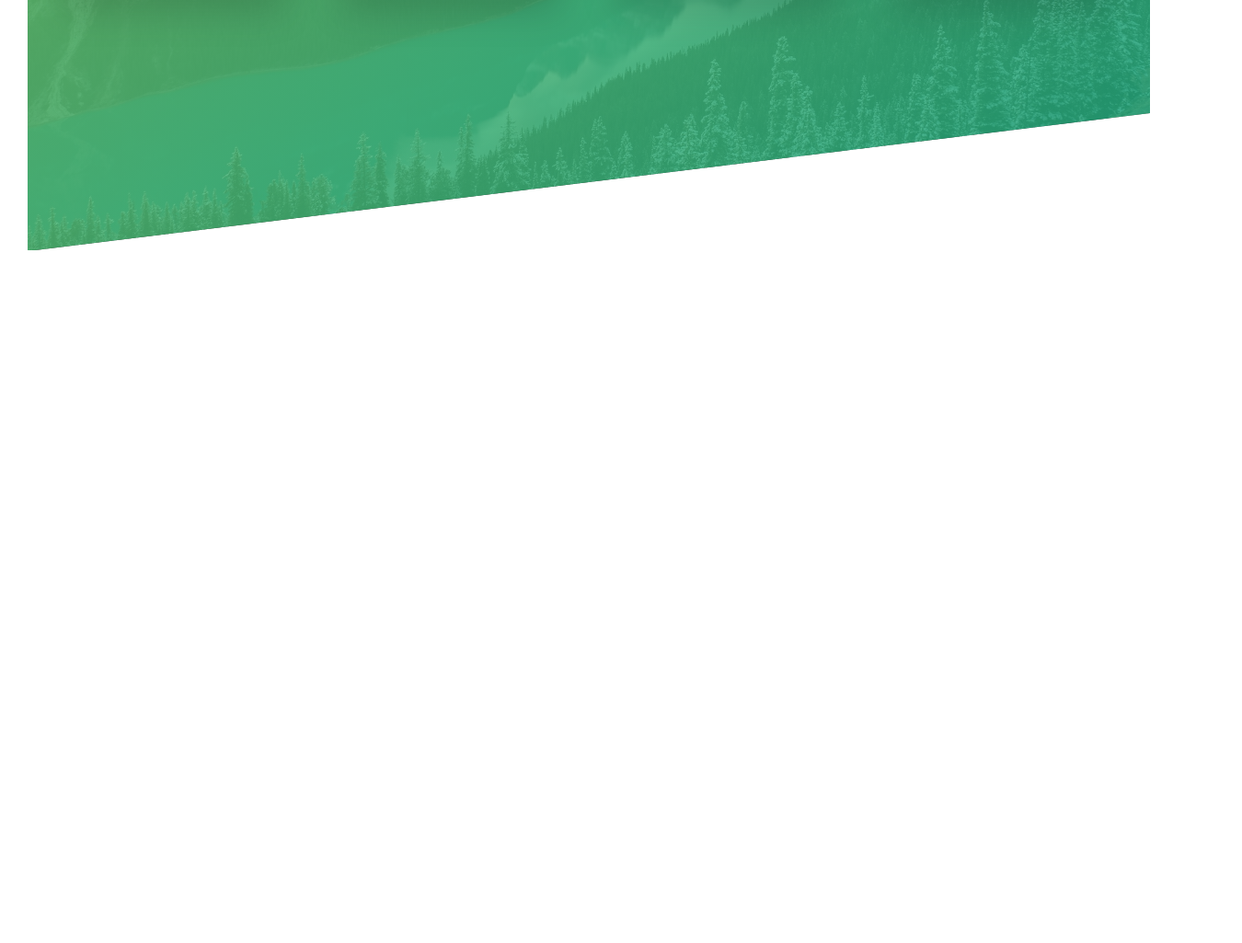
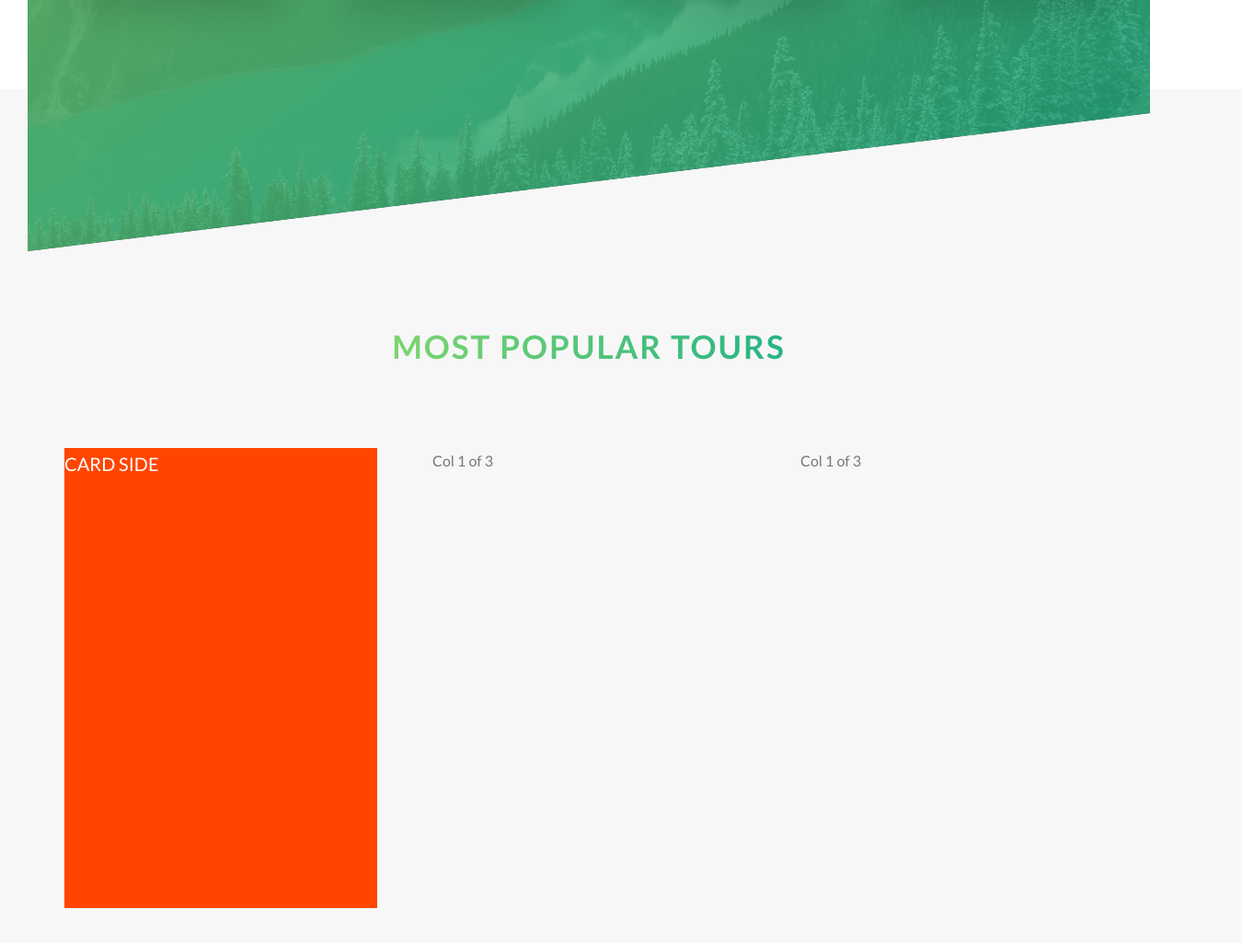
Before and after one commit to pablolopezj/outdoors, a website: page index.html in a window 1280 px wide. Shown: the part 2062-3087 px from the top of the page at 92% size, 1350 px wide, since content can reach past the window. Before the commit the page ends 2334 px from the top, so only its background shows below. Drawn offline with Linux system fonts and the light colour scheme.

Commit message:
Create a card with a transform of 180 deg

```diff
--- a/index.html
+++ b/index.html
@@ -99,6 +99,30 @@
                     </div>
                 </div>
             </section>
+
+            <section class="section-tours">
+                <div class="u-center-text u-marging-bottom-big">
+                    <h2 class="heading-secondary">
+                        Most popular tours
+                    </h2>
+                </div>
+                <div class="row">
+                    <div class="col-1-of-3">
+                        <div class="card">
+                            <div class="card__side">
+                                CARD SIDE
+                            </div>
+                        </div>
+                    </div>
+                    <div class="col-1-of-3">
+                        Col 1 of 3
+                    </div>
+                    <div class="col-1-of-3">
+                        Col 1 of 3
+                    </div>
+                </div>
+
+            </section>
         </main>
 
         <!-- <section class="grid-test">
--- /dev/null
+++ b/sass/components/_card.scss
@@ -0,0 +1,16 @@
+.card {
+    perspective: 150rem;
+    -moz-perspective: 150rem;
+
+    &__side {
+        background-color: orangered;
+        color: #fff;
+        font-size: 2rem;
+        height: 50rem;
+        transition: all .8s;
+    }
+
+    &:hover &__side {
+        transform: rotateY(180deg);
+    }
+}
--- a/sass/main.scss
+++ b/sass/main.scss
@@ -10,6 +10,7 @@
 @import "components/button";
 @import "components/composition";
 @import "components/feauture-box";
+@import "components/card";
 
 @import "layout/grid";
 @import "layout/header";
--- a/sass/pages/_home.scss
+++ b/sass/pages/_home.scss
@@ -19,3 +19,9 @@
         transform: skewY(7deg);
     }
 }
+
+.section-tours {
+    background-color: $color-gray-light-1;
+    padding: 25rem 0 50rem 0;
+    margin: -10rem;
+}
```
Also changed, not shown: css/style.css.
